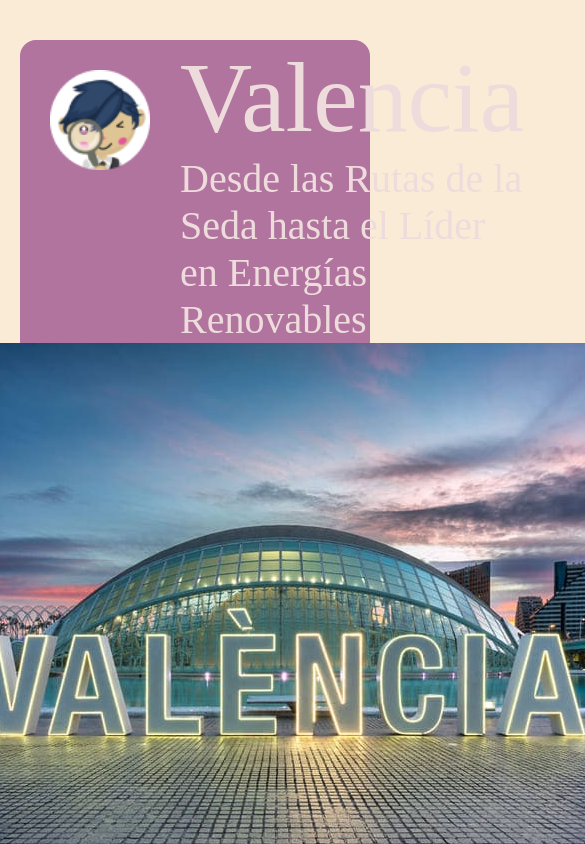
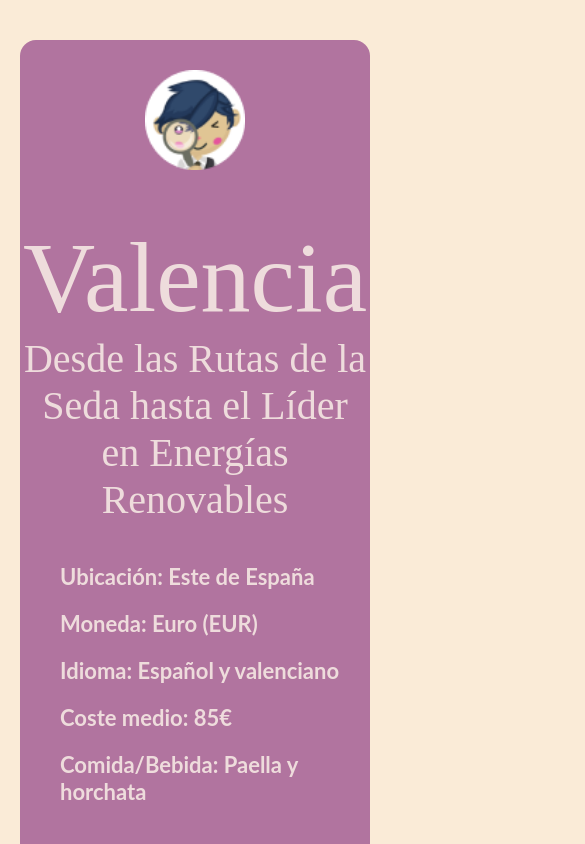
Before and after one commit to MiriamVarela/exploradores_del_enigma, a React (Vite) app: page /itinerary1intro in a window 390 px wide. Shown: the top 844 px of the page, 585 px wide, since content can reach past the window. Built offline with nearby package versions, Linux system fonts and the light colour scheme.

Commit message:
Intro Itinerary 1 media query

```diff
--- a/src/components/IntroItinerary/introitinerary.css
+++ b/src/components/IntroItinerary/introitinerary.css
@@ -4,12 +4,8 @@
 
 }
 
-.div-con-elementos {
-    margin-bottom: 10px; /* Esto reduce el espacio en la parte inferior del div */
-}
-
 h1, p.introsubtitle {
-    margin: 0; /* Esto elimina los márgenes predeterminados del h1 y del p */
+    margin: 0;
 }
 
 
@@ -61,13 +57,7 @@ h1{
   }
 
 
-@media (min-width: 1024px) {
-    .imgplace {
-        max-width: 661px;
-        max-height: 356px;
-        margin: 40px;
-    }
-}
+
 
 ul {
     list-style-type: none;
@@ -81,3 +71,33 @@ ul li {
     font-weight: 700;
     line-height: normal;
 }
+
+@media (min-width: 1024px) {
+    .imgplace {
+        max-width: 661px;
+        max-height: 356px;
+        margin: 40px;
+    }
+}
+
+@media (max-width: 768px) {
+        .itinerarytittle {
+          flex-direction: column;
+          align-items: center;
+          text-align: center;
+        }
+
+        .exploradorintro {
+          margin-bottom: 20px;
+        }
+
+        .listintroblock{
+            flex-direction: column;
+        }
+
+        .imgplace {
+            max-width: 90%;
+            height: auto;
+            margin: 20px;
+        }
+      }
```
